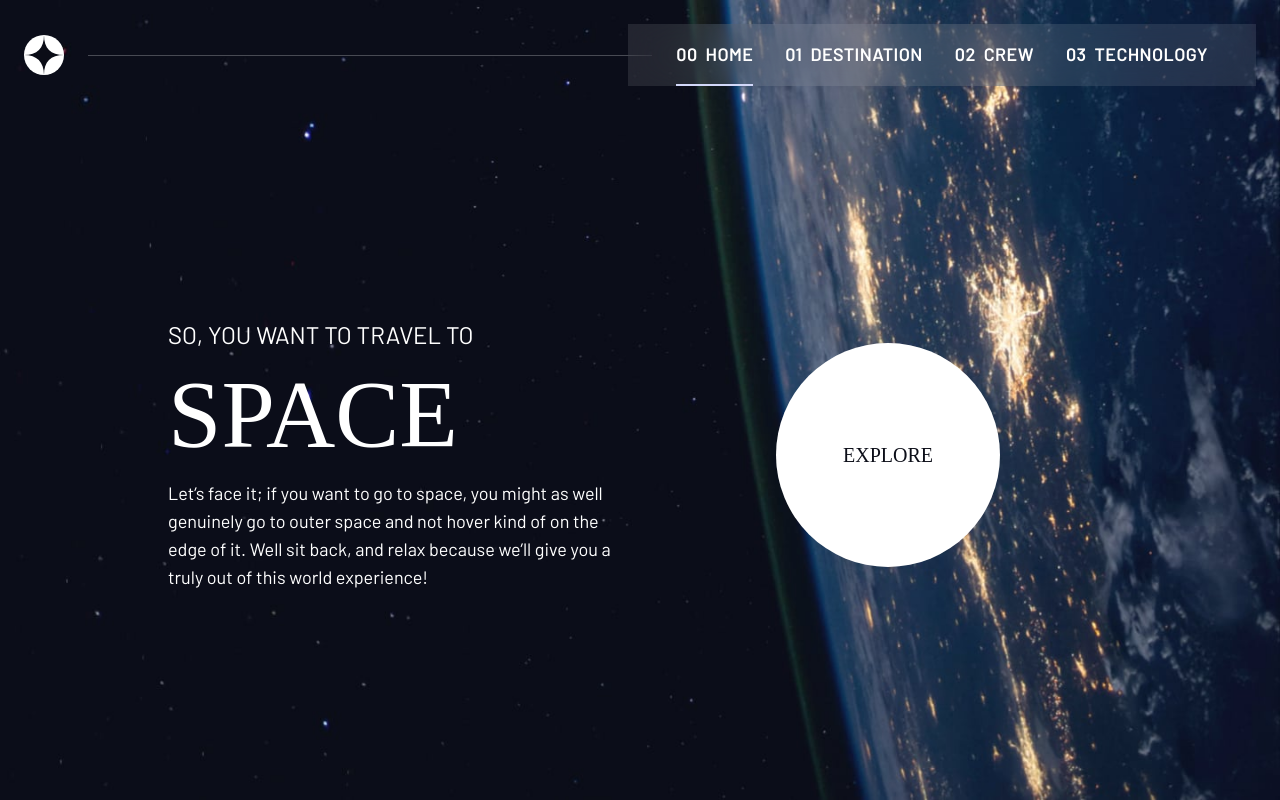
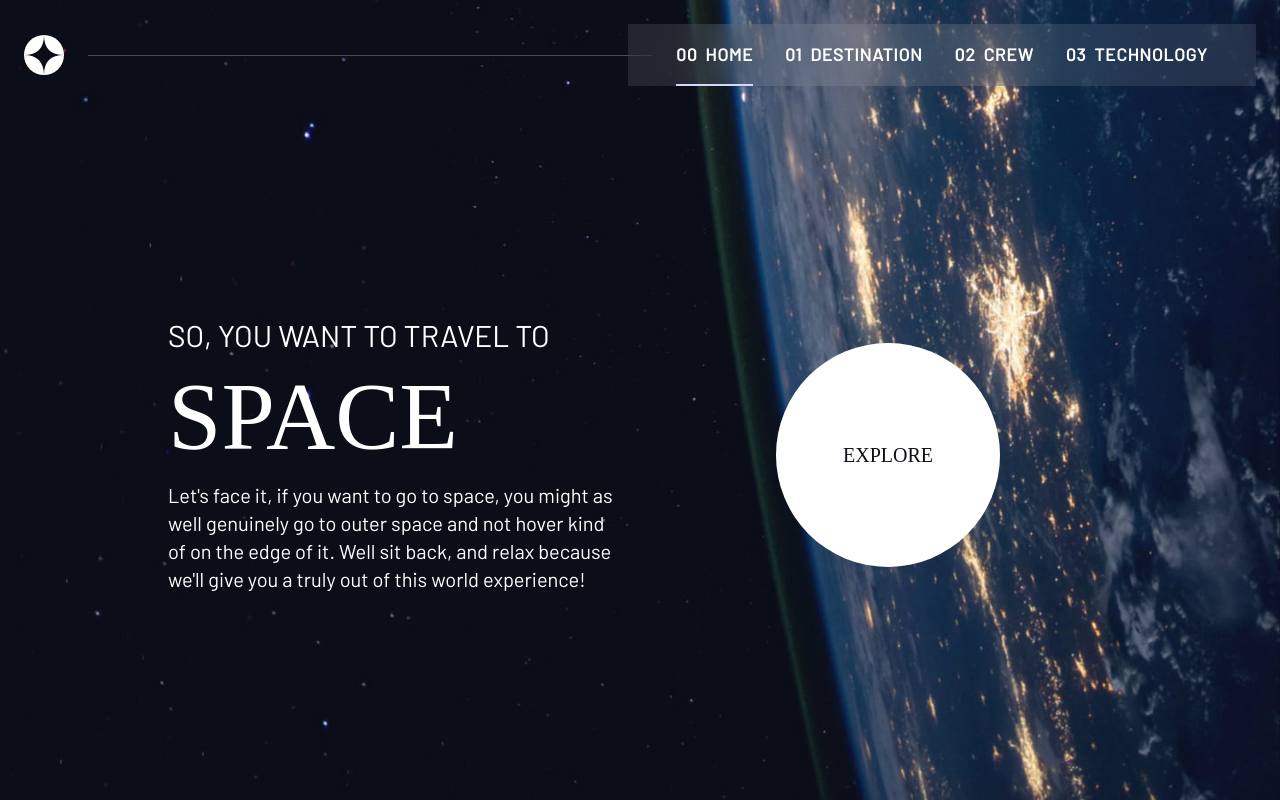
Before and after one commit to AhmedLebda/space-tourism-website, a React (Vite) app: page / in a window 1280 px wide. Built offline with nearby package versions, Linux system fonts and the light colour scheme; the HTML template or start-up script is replaced by a standard one; a web font is replaced by a local one.

Commit message:
fix layout bugs

```diff
--- a/src/components/navbar/navbar.tsx
+++ b/src/components/navbar/navbar.tsx
@@ -21,7 +21,7 @@ const Navbar = () => {
                 <MenuItems items={navLinks} />
             </ul>
 
-            {mobileMenuOpen && <div className="md:hidden bg-white/10 backdrop-blur-xl absolute top-0 bottom-0 right-0 left-1/2 p-6">
+            {mobileMenuOpen && <div className="md:hidden bg-white/10 backdrop-blur-xl fixed top-0 right-0 left-1/2 h-full p-6">
                 <NavCloseButton onClick={close} />
 
                 <ul className="flex flex-col gap-4">
--- a/src/pages/Destination.tsx
+++ b/src/pages/Destination.tsx
@@ -10,12 +10,12 @@ const Destination = () => {
     const { planet } = useParams();
     const currentDestination = destinations.find(destination => destination.name === planet) || destinations[0]
     return (
-        <section className="h-full grid gap-y-14 grid-cols-1 grid-rows-[auto_1fr] md:grid-rows-1 md:grid-cols-2 text-center md:text-left place-items-center md:px-4 mx-auto max-w-screen-lg px-6">
+        <section className="h-full grid gap-y-14 grid-cols-1 grid-rows-[auto_1fr] md:grid-rows-1 md:grid-cols-2 text-center md:text-left place-items-center md:px-4 mx-auto max-w-screen-xl px-6">
             <div className="max-w-48 md:max-w-72 mt-6">
                 <img src={currentDestination.image} alt={currentDestination.name} className="max-w-full" />
             </div>
 
-            <article className="flex flex-col gap-4 py-6">
+            <article className="flex flex-col gap-4 py-6 max-w-lg">
                 <Menu items={destinationNames} path="/destination" />
 
                 <Typography variant="h1" as="h1" className="font-bellefair mt-4 uppercase">{currentDestination.name}</Typography>
--- a/src/pages/Home.tsx
+++ b/src/pages/Home.tsx
@@ -4,15 +4,15 @@ import Typography from "../components/typography/typography";
 function Home() {
     return <section className="h-full grid gap-y-14 grid-cols-1 grid-rows-[auto_1fr] md:grid-rows-1 md:grid-cols-2 text-center md:text-left  md:place-items-center md:px-4 mx-auto max-w-screen-lg ">
         <article className="flex flex-col gap-y-4 px-6">
-            <Typography variant="h6" as="h1" className="uppercase">
+            <Typography variant="h5" as="h1" className="uppercase">
                 so, you want to travel to
                 <Typography variant="h1" as="span" className="font-bellefair block mt-4">
                     space
                 </Typography>
             </Typography>
 
-            <Typography variant="body-small" as="p">
-                Let’s face it; if you want to go to space, you might as well genuinely go to outer space and not hover kind of on the edge of it. Well sit back, and relax because we’ll give you a truly out of this world experience!
+            <Typography variant="body" as="p">
+                Let&apos;s face it, if you want to go to space, you might as well genuinely go to outer space and not hover kind of on the edge of it. Well sit back, and relax because we&apos;ll give you a truly out of this world experience!
             </Typography>
         </article>
         <div>
```
